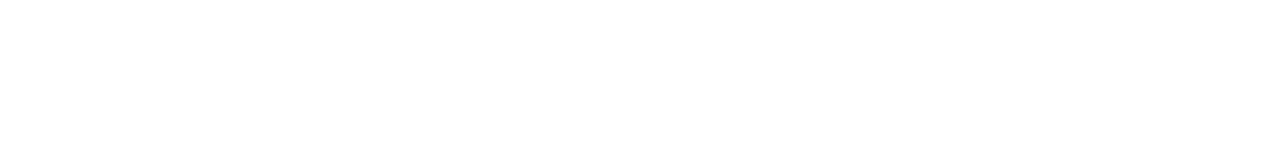
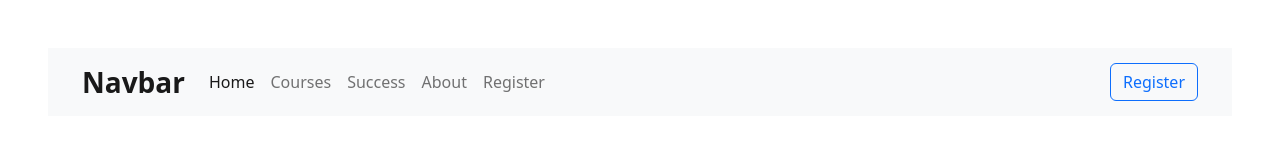
Before and after one commit to Kishorkar/Youth-It-and-Tech-Cources, a plain HTML site: page index.html in a window 1280 px wide. Drawn offline with nearby package versions, Linux system fonts and the light colour scheme.

Commit message:
added navbar commit

```diff
--- a/index.html
+++ b/index.html
@@ -1,14 +1,54 @@
 <!doctype html>
 <html lang="en">
-  <head>
+
+<head>
     <meta charset="utf-8">
     <meta name="viewport" content="width=device-width, initial-scale=1">
     <title>Youth-It-and-Tech-Cources</title>
-    <link href="https://cdn.jsdelivr.net/npm/bootstrap@5.2.0/dist/css/bootstrap.min.css" rel="stylesheet" integrity="sha384-gH2yIJqKdNHPEq0n4Mqa/HGKIhSkIHeL5AyhkYV8i59U5AR6csBvApHHNl/vI1Bx" crossorigin="anonymous">
-  </head>
-  <body>
+    <link href="https://cdn.jsdelivr.net/npm/bootstrap@5.2.0/dist/css/bootstrap.min.css" rel="stylesheet"
+        integrity="sha384-gH2yIJqKdNHPEq0n4Mqa/HGKIhSkIHeL5AyhkYV8i59U5AR6csBvApHHNl/vI1Bx" crossorigin="anonymous">
+</head>
 
-    <script src="https://cdn.jsdelivr.net/npm/bootstrap@5.2.0/dist/js/bootstrap.bundle.min.js" integrity="sha384-A3rJD856KowSb7dwlZdYEkO39Gagi7vIsF0jrRAoQmDKKtQBHUuLZ9AsSv4jD4Xa" crossorigin="anonymous"></script>
-  </body>
+<body class="m-5">
+    <!-- nav start -->
+    <nav class="navbar navbar-expand-lg bg-light">
+        <div class="container">
+            <a class="navbar-brand fs-3 fw-semibold" href="#">Navbar</a>
+            <div class="collapse navbar-collapse" id="navbarTogglerDemo03">
+                <ul class="navbar-nav me-auto mb-2 mb-lg-0">
+                    <li class="nav-item">
+                        <a class="nav-link active " aria-current="page" href="#">Home</a>
+                    </li>
+                    <li class="nav-item">
+                        <a class="nav-link" href="#">Courses</a>
+                    </li>
+                    <li class="nav-item">
+                        <a class="nav-link">Success</a>
+                    </li>
+                    <li class="nav-item">
+                        <a class="nav-link">About</a>
+                    </li>
+                    <li class="nav-item">
+                        <a class="nav-link">Register</a>
+                    </li>
+                </ul>
+                <form class="d-flex" role="search">
+                    <button class="btn btn-outline-primary" type="submit">Register</button>
+                </form>
+            </div>
+            <button class="navbar-toggler" type="button" data-bs-toggle="collapse" data-bs-target="#navbarTogglerDemo03"
+                aria-controls="navbarTogglerDemo03" aria-expanded="false" aria-label="Toggle navigation">
+                <span class="navbar-toggler-icon"></span>
+            </button>
+        </div>
+    </nav>
+    <!-- nav end -->
+
+    <script src="https://cdn.jsdelivr.net/npm/bootstrap@5.2.0/dist/js/bootstrap.bundle.min.js"
+        integrity="sha384-A3rJD856KowSb7dwlZdYEkO39Gagi7vIsF0jrRAoQmDKKtQBHUuLZ9AsSv4jD4Xa"
+        crossorigin="anonymous"></script>
+</body>
+
 </html>
+
 </html>
```
